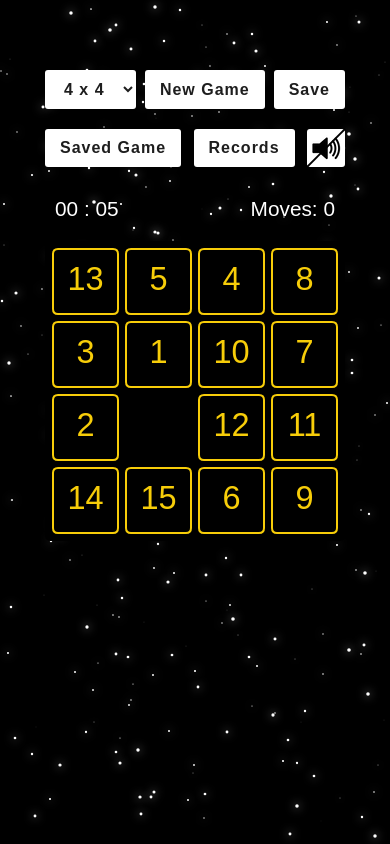
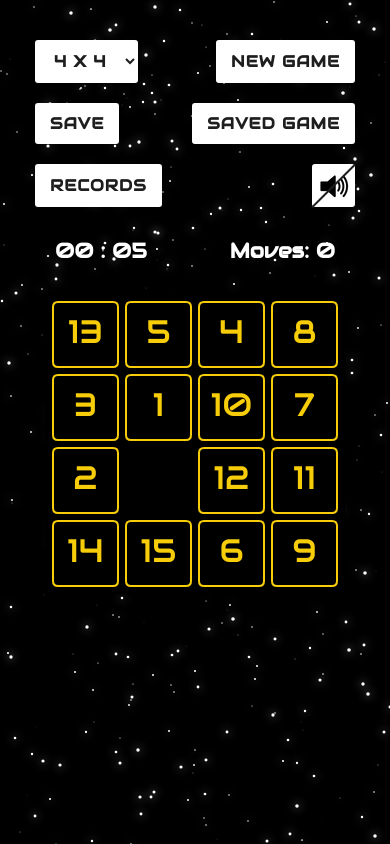
Before and after one commit to dinara-n/gem-puzzle, a website built with webpack: page gem-puzzle/src/index.html in a window 390 px wide. Built offline with nearby package versions, Linux system fonts and the light colour scheme.

Commit message:
feat: improve design

```diff
--- a/gem-puzzle/src/index.html
+++ b/gem-puzzle/src/index.html
@@ -8,6 +8,11 @@
   <!-- <link rel="icon" href="./assets/favicon-32x32.svg" type="image/svg+xml"> -->
   <link rel="apple-touch-icon" href="./assets/apple-icon-180x180.png">
   <link rel="stylesheet" href="style.css">
+  <link rel="preconnect" href="https://fonts.googleapis.com">
+  <link rel="preconnect" href="https://fonts.gstatic.com" crossorigin>
+  <!-- <link href="https://fonts.googleapis.com/css2?family=Share+Tech+Mono&display=swap" rel="stylesheet"> -->
+  <!-- <link href="https://fonts.googleapis.com/css2?family=Unica+One" rel="stylesheet"> -->
+  <link href="https://fonts.googleapis.com/css2?family=Audiowide&display=block" rel="stylesheet">
   <script src="main.js"></script>
   <title>Gem Puzzle Game</title>
 </head>
--- a/gem-puzzle/src/main.js
+++ b/gem-puzzle/src/main.js
@@ -4,12 +4,12 @@
 /* eslint-disable max-len */
 import './style.css';
 import Board from './board';
-import './assets/tile-move-short.mp3';
+import './assets/click.mp3';
 import './assets/apple-icon-180x180.png';
 import './assets/sound-icon-30x30.png';
 
-const audioTileMoving = new Audio('./assets/tile-move-short.mp3');
-audioTileMoving.volume = 0.3;
+const audioTileMoving = new Audio('./assets/click.mp3');
+audioTileMoving.volume = 0.2;
 audioTileMoving.muted = true;
 
 document.addEventListener('DOMContentLoaded', () => {
@@ -225,7 +225,10 @@ document.addEventListener('DOMContentLoaded', () => {
     ctx.stroke(tile);
     ctx.fillStyle = 'rgb(247, 205, 9)';
     // ctx.fillStyle = 'black';
-    ctx.font = `${board.tileSize * 0.5}px Arial`;
+    // ctx.font = `${board.tileSize * 0.5}px Arial`;
+    // ctx.font = `${board.tileSize * 0.5}px "Share Tech Mono"`;
+    // ctx.font = `${board.tileSize * 0.5}px "Unica One"`;
+    ctx.font = `${board.tileSize * 0.5}px "Audiowide"`;
     ctx.textBaseline = 'middle';
     ctx.fillText(tileNumber, xStart + (board.tileSize - ctx.measureText(tileNumber).width) * 0.5, yStart + board.tileSize * 0.5);
 
@@ -256,6 +259,12 @@ document.addEventListener('DOMContentLoaded', () => {
     }
   }
 
+  // If font is not loaded in time, and board is drawn with the default one
+
+  setTimeout(() => {
+    isBoardDrawn = false;
+    drawBoard();
+  }, 500);
   drawBoard();
 
   // window.matchMedia('(max-width: 767px)').addEventListener('change', () => {
@@ -488,6 +497,7 @@ document.addEventListener('DOMContentLoaded', () => {
       // board.tilesCoords = board.getTilesCoords();
       board.movesNumber += 1;
       gameMovesNumber.textContent = board.movesNumber;
+      audioTileMoving.play();
 
       if (board.isSolved()) {
         gameBoard.removeEventListener('mousedown', boardMouseDown);
@@ -567,21 +577,32 @@ document.addEventListener('DOMContentLoaded', () => {
   // Page background - Stars
 
   function drawStarsBg() {
-    const starsNumber = Math.trunc(Math.random() * window.innerWidth * window.innerHeight * 0.001) + 30;
+    const starsNumber = Math.trunc(window.innerWidth * window.innerHeight * 0.001) + Math.trunc(Math.random() * 100);
     console.log(`Stars number: ${starsNumber}`);
     const stars = [];
     for (let i = 0; i < starsNumber; i += 1) {
       const x = Math.trunc(Math.random() * window.innerWidth + 1);
       const y = Math.trunc(Math.random() * window.innerHeight + 1);
       const radius = Number((Math.random() * 1.8).toFixed(2));
-      stars.push({ x, y, radius });
+      const color = 'white';
+      stars.push({
+        x, y, radius, color,
+      });
     }
+    // for (let i = 0; i < 50; i += 1) {
+    //   const random = Math.trunc(Math.random() * (starsNumber + 1));
+    //   stars[random].color = 'rgb(247, 205, 9)';
+    // }
+    // for (let i = 0; i < 100; i += 1) {
+    //   const random = Math.trunc(Math.random() * (starsNumber + 1));
+    //   stars[random].color = 'rgb(69, 232, 247)';
+    // }
 
-    function drawStar(x, y, radius) {
+    function drawStar(x, y, radius, color) {
       const bgCtx = pageBackground.getContext('2d');
       bgCtx.beginPath();
       bgCtx.arc(x, y, radius, 0, Math.PI * 2, true);
-      bgCtx.fillStyle = 'white';
+      bgCtx.fillStyle = color;
       bgCtx.shadowColor = 'white';
       bgCtx.shadowBlur = 10;
       bgCtx.fill();
@@ -591,7 +612,7 @@ document.addEventListener('DOMContentLoaded', () => {
       const bgCtx = pageBackground.getContext('2d');
       bgCtx.clearRect(0, 0, window.innerWidth, window.innerHeight);
       stars.forEach((elem) => {
-        drawStar(elem.x, elem.y, elem.radius);
+        drawStar(elem.x, elem.y, elem.radius, elem.color);
       });
     }
   }
--- a/gem-puzzle/src/style.css
+++ b/gem-puzzle/src/style.css
@@ -4,8 +4,27 @@ body, h1, h2, h3, p, ul, ol, li {
 }
 
 body {
-  font-family: Arial, Helvetica, sans-serif;
+  /* font-family: Arial, Helvetica, sans-serif;
+  text-transform: uppercase; */
+  /* font-family: 'Share Tech Mono', monospace; */
   background-color: black;
+  /* font-size: 18px;
+  font-family: 'Unica One', cursive; */
+  font-family: 'Audiowide', 'Arial', monospace;
+  font-weight: bold;
+}
+
+/* body, */
+button,
+select {
+  /* font-family: Helvetica, sans-serif; */
+  text-transform: uppercase;
+  font-weight: bold;
+  /* font-family: 'Share Tech Mono', monospace; */
+  /* font-size: 10px; */
+  /* font-family: 'Unica One', cursive; */
+  font-family: 'Audiowide', 'Arial', monospace;
+  outline-color: rgb(247, 205, 9);
 }
 
 h2 {
@@ -22,13 +41,13 @@ h2 {
   display: flex;
   flex-direction: column;
   align-items: center;
-  padding: 50px 5px;
+  padding: 70px 5px;
 }
 
 .game-controls {
-  padding: 50px 0 20px;
+  padding: 50px 0 40px;
   width: 100%;
-  max-width: 680px;
+  max-width: 760px;
   display: flex;
   justify-content: space-between;
   flex-wrap: wrap;
@@ -67,8 +86,8 @@ h2 {
 
 .game-controls__btn--sound {
   position: relative;
-  width: 38px;
-  height: 38px;
+  width: 43px;
+  height: 43px;
   /* background-color: red; */
   background-image: url(./assets/sound-icon-30x30.png);
   background-repeat: no-repeat;
@@ -78,12 +97,12 @@ h2 {
 .game-controls__btn--sound::after {
   content: '';
   position: absolute;
-  width: 54px;
+  width: 61px;
   /* width: 42px; */
   height: 2px;
-  background-color: black;
-  bottom: 18px;
-  right: -8px;
+  background-color: rgb(30, 30, 30);
+  bottom: 20px;
+  right: -9px;
   /* bottom: 18px;
   right: -2px; */
   transform: rotate(-45deg);
@@ -94,7 +113,7 @@ content: none;
 }
 
 .game-info {
-  padding: 10px 0 20px;
+  padding: 30px 0 30px;
   width: 400px;
   display: flex;
   justify-content: space-between;
@@ -165,6 +184,21 @@ th:nth-child(1) {
   z-index: -1;
 }
 
+@media (max-width: 999px) {
+  .game-controls {
+    width: 95%;
+    max-width: 700px;
+    padding: 20px 0 20px;
+    justify-content: center;
+    column-gap: 30px;
+  }
+
+  .game-info {
+    padding: 30px 0 30px;
+    /* width: 400px; */
+  }
+}
+
 @media (max-width: 767px) {
 
   h2 {
@@ -195,10 +229,17 @@ th:nth-child(1) {
   }
 }
 
-@media (max-width: 469px) {
+@media (max-width: 499px) {
   .game-controls {
-    /* width: 95%; */
-    max-width: 300px;
+    width: 90%;
+    max-width: 320px;
+    padding: 20px 0 0;
+    column-gap: initial;
+    justify-content: space-between;
+  }
+
+  .game-controls__btn--sound {
+    justify-self: flex-start;
   }
 
   .game-records-table {
```
Also changed, not shown: gem-puzzle/dist/index.html, gem-puzzle/dist/main.js, gem-puzzle/dist/style.css, 6 other files.
